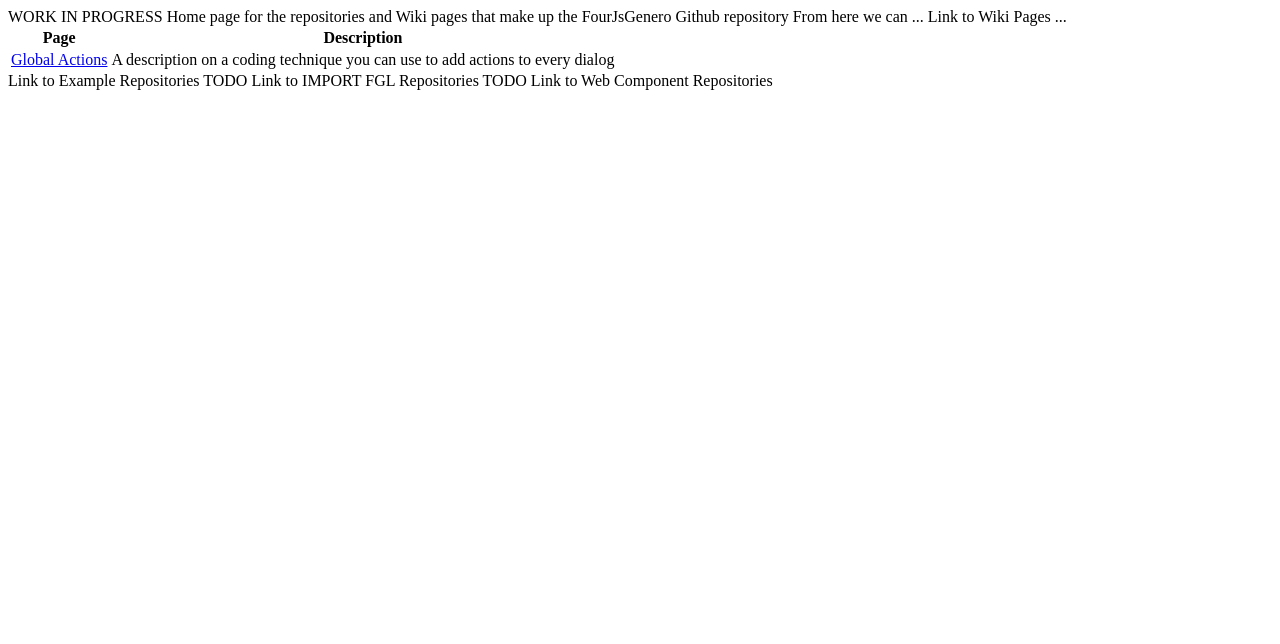
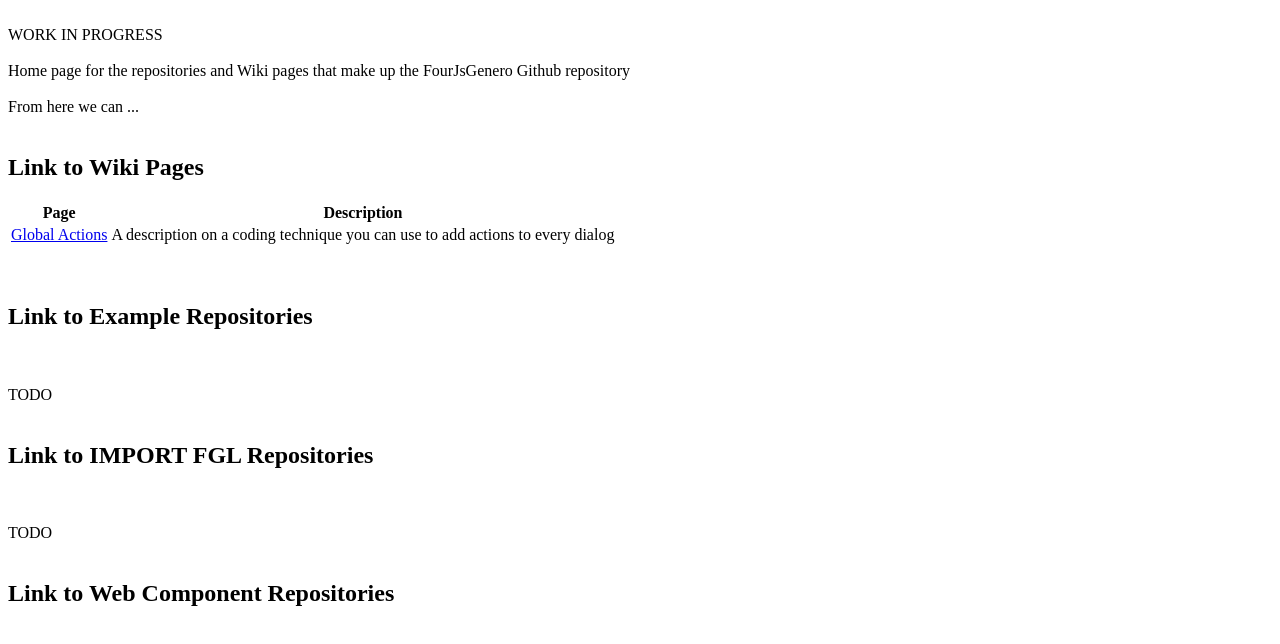
Before and after one commit to FourjsGenero/FourjsGenero.github.io, a plain HTML site: page index.html in a window 1280 px wide. Drawn offline with Linux system fonts and the light colour scheme.

Commit message:
Update index.html

```diff
--- a/index.html
+++ b/index.html
@@ -1,26 +1,26 @@
 <html>
   <body>
-    WORK IN PROGRESS
-
-    Home page for the repositories and Wiki pages that make up the FourJsGenero Github repository
-
-    From here we can ...
-
-    Link to Wiki Pages ...
+    <br>WORK IN PROGRESS
+    <br>
+    <br>Home page for the repositories and Wiki pages that make up the FourJsGenero Github repository
+    <br>
+    <br>From here we can ...
+    <br>
+    <br><h2>Link to Wiki Pages</h2>
     <table>
       <tr><th>Page</th><th>Description</th></tr>
       <tr><td><a href="https://github.com/FourjsGenero/FourjsGenero.github.io/wiki/Global-Actions">Global Actions</a></td><td>A description on a coding technique you can use to add actions to every dialog</td></tr>
     </table>
-
-    Link to Example Repositories
-
-    TODO
-
-    Link to IMPORT FGL Repositories
-
-    TODO
-
-    Link to Web Component Repositories
+    <br>
+    <br><h2>Link to Example Repositories</h2>
+    <br>
+    <br>TODO
+    <br>
+    <br><h2>Link to IMPORT FGL Repositories</h2>
+    <br>
+    <br>TODO
+    <br>
+    <br><h2>Link to Web Component Repositories</h2>
 
   </body>
 </html>
```
